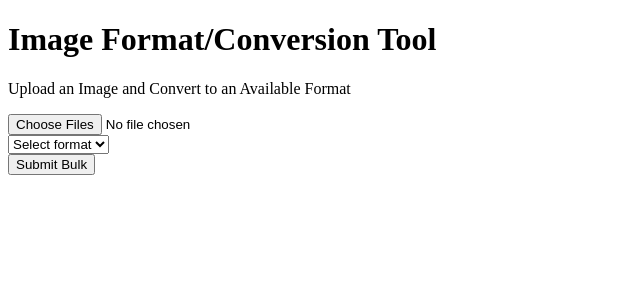
After one commit to ELPhanNYC/homeserve, a Flask app: page /format-image in a window 1280 px wide. The commit adds this page. Shown: the top 300 px of the page, without its empty margins (0-640 px from the left). Run offline with Flask 3, Linux system fonts and the light colour scheme.

Commit message:
feat: implemented image conversion tool

```diff
--- a/main.py
+++ b/main.py
@@ -4,7 +4,8 @@ import tempfile
 import os
 import zipfile
 import uuid
-import services.converter as convert
+import services.audio_converter as convert
+import services.image_formatter as format
 
 app = Flask(__name__)
 CORS(app)
@@ -87,6 +88,49 @@ def audio_download_bulk():
             mimetype="application/zip"
         )
 
+@app.route("/format-image", methods=["GET", "POST"])
+def format_image():
+    if request.method == "GET":
+        return render_template("format-image.html")
+
+    if request.method == "POST":
+        if "image" not in request.files:
+            abort(400, "Missing image.")
+
+        uploaded = request.files.getlist("image")
+        req_format = request.form.get("format").lower()
+
+        if not req_format:
+            abort(400, "Missing conversion format.")
+
+        accepted_formats = {"jpg", "jpeg", "png", "webp", "bmp", "heic"}
+        if req_format not in accepted_formats:
+            abort(400, "Requested conversion format is not accepted.")
+
+        with tempfile.TemporaryDirectory() as tmpdir:
+            img_dir = os.path.join(tmpdir, "img")
+            os.makedirs(img_dir, exist_ok=True)
+
+            converted = []
+
+            for upload in uploaded:
+                converted.append(
+                    format.formatImage(upload, img_dir, req_format)
+                )
+
+            zip_path = os.path.join(tmpdir, "converted_images.zip")
+
+            with zipfile.ZipFile(zip_path, "w") as z:
+                for path in converted:
+                    z.write(path, os.path.basename(path))
+
+            return send_file(
+                zip_path,
+                as_attachment=True,
+                download_name="converted_images.zip",
+                mimetype="application/zip",
+            )
+
 
 if __name__ == "__main__":
-    app.run(debug=True)
+    app.run()
--- a/requirements.txt
+++ b/requirements.txt
@@ -1,2 +1,3 @@
 flask
 yt-dlp
+pillow
--- a/services/converter.py
+++ b/services/audio_converter.py
@@ -20,3 +20,5 @@ def convertToMp3(url, dir, bitrate):
         info = ydl.extract_info(url, download=True)
         filename = ydl.prepare_filename(info)
         return filename.rsplit(".", 1)[0] + ".mp3"
+
+# convertToMp3("https://www.youtube.com/watch?v=wBHbQtuLlj0", "~/Downloads", 192)
--- /dev/null
+++ b/templates/format-image.html
@@ -0,0 +1,29 @@
+<!DOCTYPE html>
+<html lang="en">
+<head>
+    <meta charset="UTF-8">
+    <meta name="viewport" content="width=device-width, initial-scale=1.0">
+    <title>Image Format/Conversion Tool</title>
+</head>
+<body>
+    <h1>Image Format/Conversion Tool</h1>
+    <div id="content">
+        <p>Upload an Image and Convert to an Available Format</p>
+        <form id="format-image" method="POST" enctype="multipart/form-data">
+            <input type="file" id="image" name="image" accept="image/*" multiple required>
+            <br>
+            <select name="format" required>
+                <option value="">Select format</option>
+                <option value="png">PNG</option>
+                <option value="jpg">JPG</option>
+                <option value="webp">WEBP</option>
+                <option value="bmp">BMP</option>
+                <option value="heic">HEIC</option>
+            </select>
+            <br>
+            <input type="submit" value="Submit Bulk">
+        </form>
+    </div>
+    <script src="{{ url_for('static', filename='js/format-image.js') }}"></script>
+</body>
+</html>
--- a/templates/index.html
+++ b/templates/index.html
@@ -12,6 +12,7 @@
     <h2>Available Tools:</h2>
     <ul>
         <li><a href="{{ url_for('audio_converter') }}">YouTube to MP3 Converter</a></li>
+        <li><a href="{{ url_for('format_image') }}">Image Formatter</a></li>
     </ul>
 </body>
 </html>
```
Also changed, not shown: services/image_formatter.py (added, +10 -0 lines), static/js/format-image.js (added).
